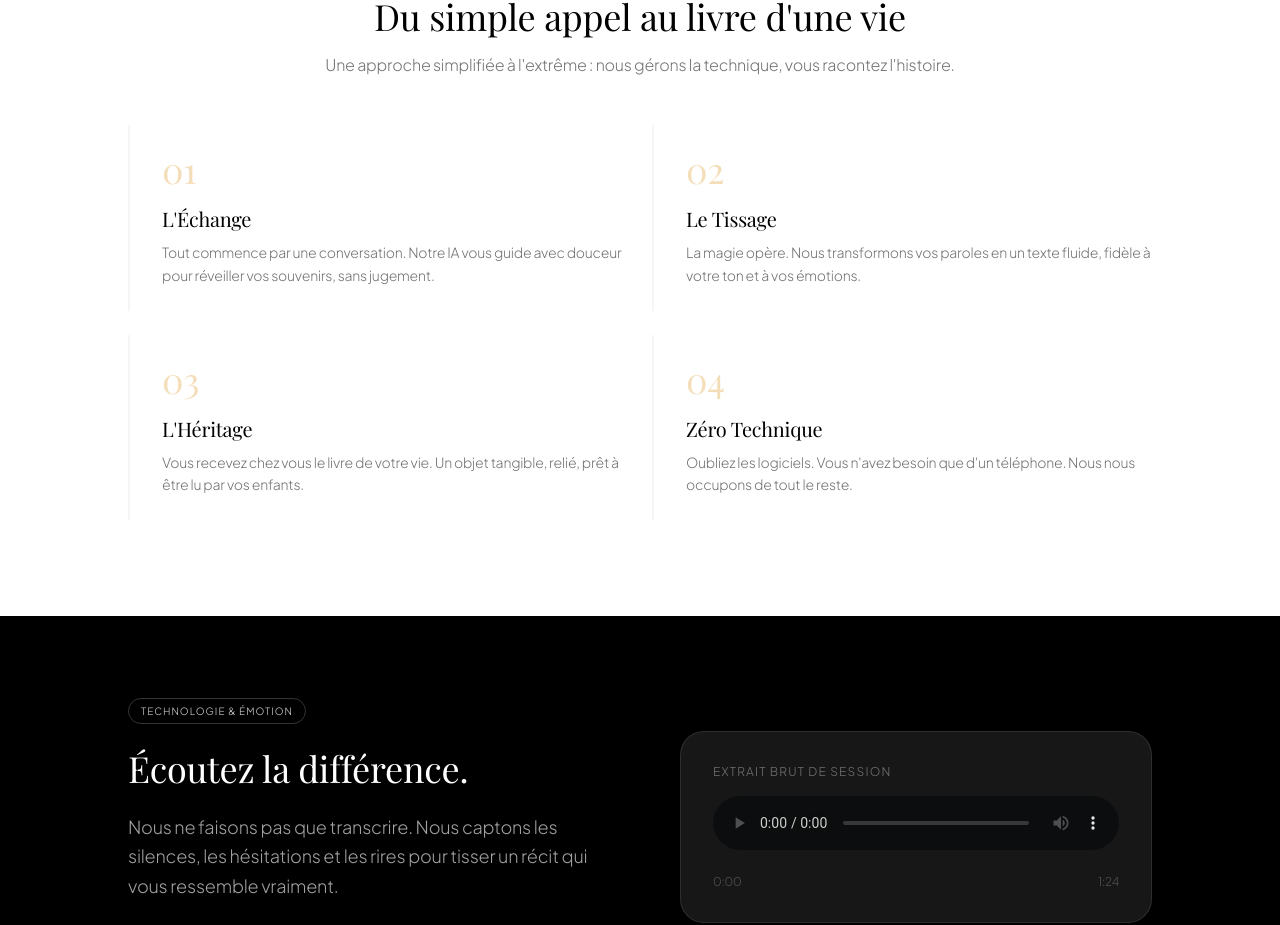
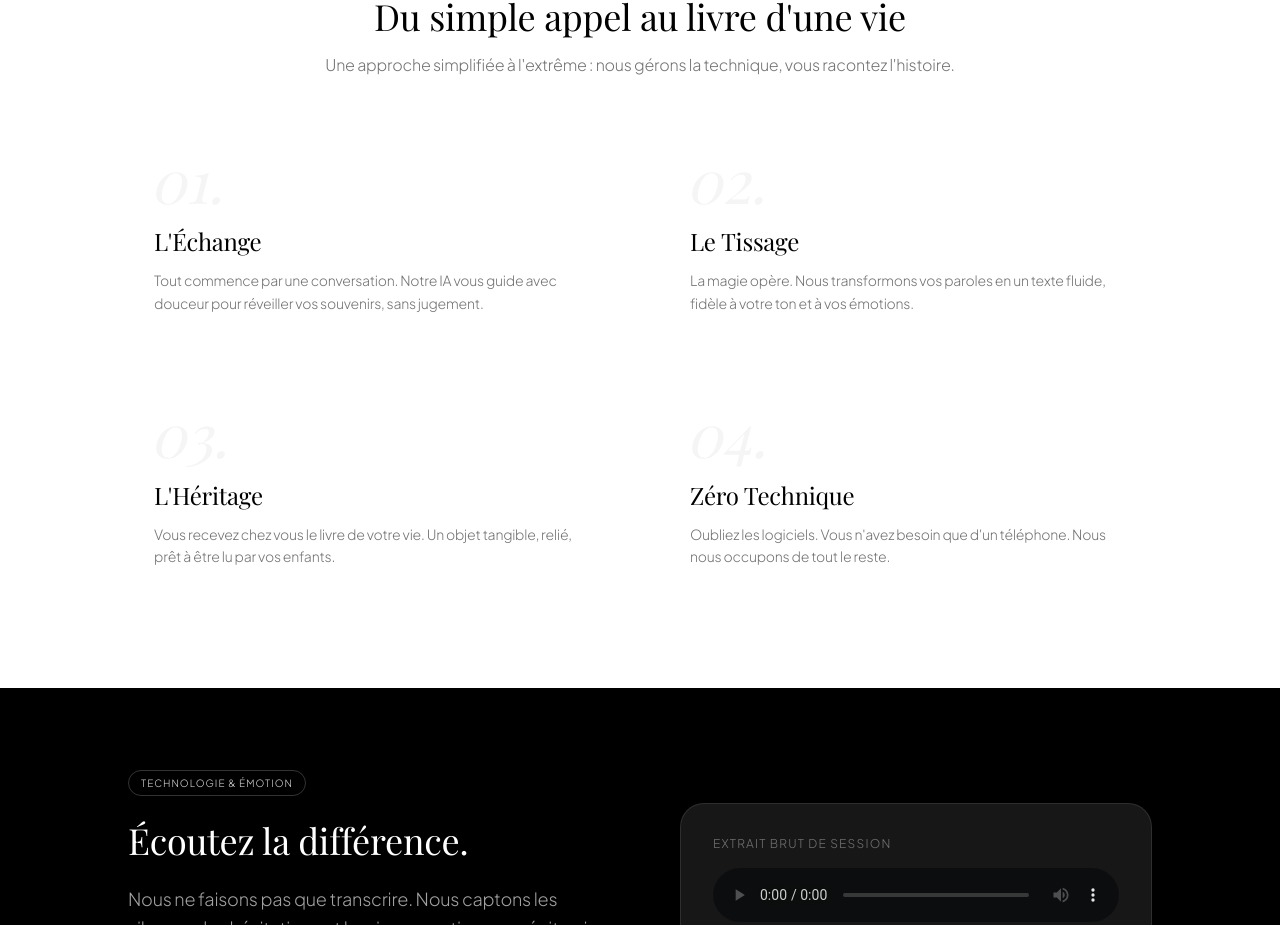
Before and after one commit to solalchetrit/loomina, a Next.js app: page / in a window 1280 px wide. Shown: the part 1597-2522 px from the top of the page. Built offline with nearby package versions, Linux system fonts and the light colour scheme; a web font is replaced by a local one.

Commit message:
feat(content): update parcours text and refine aesthetics

```diff
--- a/app/page.tsx
+++ b/app/page.tsx
@@ -94,15 +94,18 @@ export default function Home() {
               <p className="text-neutral-500">Une approche simplifiée à l'extrême : nous gérons la technique, vous racontez l'histoire.</p>
             </div>
 
-            {/* Grille Compacte 2x2 */}
-            <div className="grid md:grid-cols-2 gap-6">
+            {/* Grille Compacte 2x2 - Design "Cool" & Premium */}
+            <div className="grid md:grid-cols-2 gap-x-12 gap-y-10">
               {steps.map((block) => (
-                <div key={block.step} className="flex flex-col gap-4 py-6 border-l-2 border-neutral-100 pl-8 hover:border-[var(--loomina-amber)] transition-colors duration-500">
-                  <span className="text-4xl font-serif text-[var(--loomina-amber)] opacity-50 font-medium">
-                    {block.step}
+                <div
+                  key={block.step}
+                  className="group flex flex-col gap-4 p-6 rounded-xl transition-all duration-500 hover:bg-neutral-50 hover:translate-x-2 cursor-default border-l-2 border-transparent hover:border-[var(--loomina-amber)]"
+                >
+                  <span className="text-6xl font-serif italic text-neutral-100 group-hover:text-[var(--loomina-amber)] transition-colors duration-500 -ml-1">
+                    {block.step}.
                   </span>
                   <div>
-                    <h3 className="text-xl font-bold text-black mb-2">{block.title}</h3>
+                    <h3 className="text-2xl font-serif font-medium text-black mb-3">{block.title}</h3>
                     <p className="text-neutral-500 leading-relaxed text-sm">
                       {block.description}
                     </p>
```
